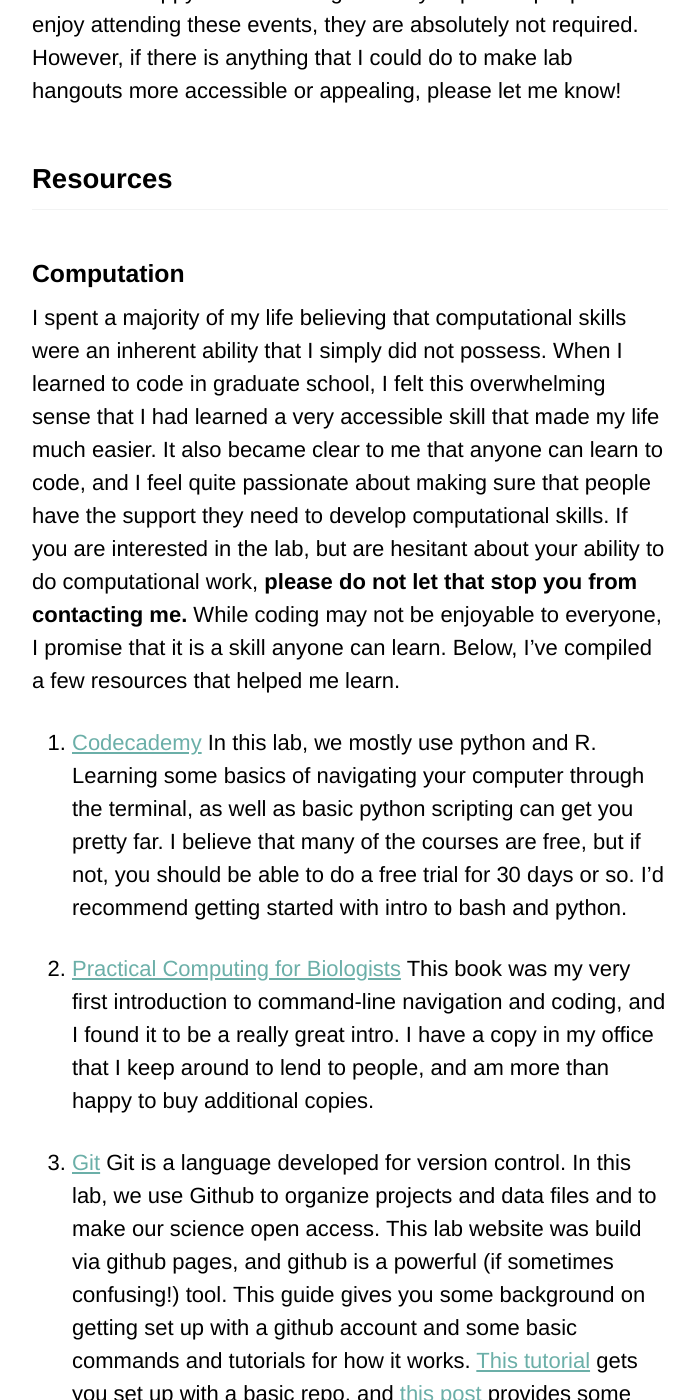
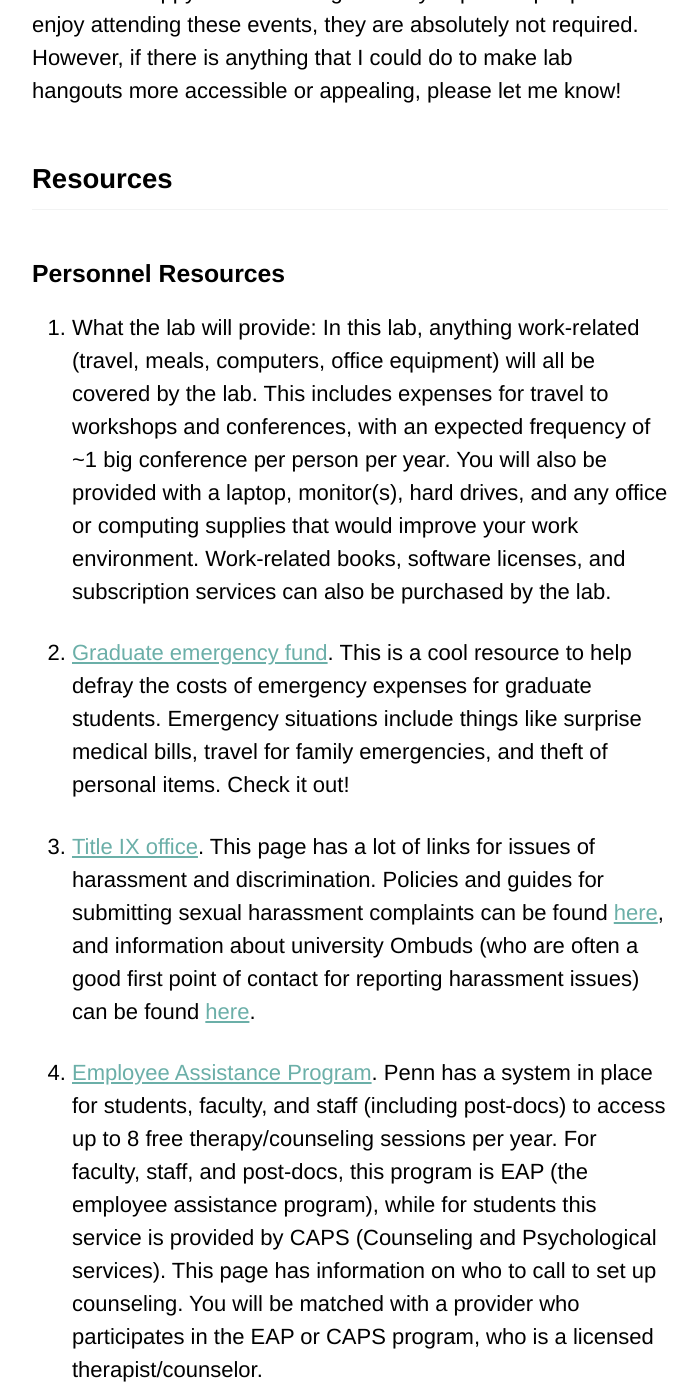
Before and after one commit to lmoncla/monclalab, a Jekyll site: the page built from _pages/handbook.md, in a window 1280 px wide and 1400 px high, scrolled down 6241 px. Shown: the whole window, without its empty margins (290-988 px from the left). Built offline with Jekyll 4.4.1, drawn with Linux system fonts in a browser that asks for light colours; cached includes are drawn as plain includes; a script that is not in the unit is left out; comment, search, counter and statistics services are not loaded.

Commit message:
adding in resources into the lab website

```diff
--- a/_pages/handbook.md
+++ b/_pages/handbook.md
@@ -39,6 +39,15 @@ Once our lab gets to a critical mass, we will have a once a week lab meeting. Th
 Occasionally, we will have social events with the lab, like lab dinners or happy hours. Although it is my hope that people would enjoy attending these events, they are absolutely not required. However, if there is anything that I could do to make lab hangouts more accessible or appealing, please let me know!
 
 ## Resources
+### Personnel Resources
+1. What the lab will provide: In this lab, anything work-related (travel, meals, computers, office equipment) will all be covered by the lab. This includes expenses for travel to workshops and conferences, with an expected frequency of ~1 big conference per person per year. You will also be provided with a laptop, monitor(s), hard drives, and any office or computing supplies that would improve your work environment. Work-related books, software licenses, and subscription services can also be purchased by the lab.
+
+2. [Graduate emergency fund](https://gsc.upenn.edu/grad-emergency-grant). This is a cool resource to help defray the costs of emergency expenses for graduate students. Emergency situations include things like surprise medical bills, travel for family emergencies, and theft of personal items. Check it out!
+
+3. [Title IX office](https://titleixoffice.upenn.edu/title-ix). This page has a lot of links for issues of harassment and discrimination. Policies and guides for submitting sexual harassment complaints can be found [here](https://titleixoffice.upenn.edu/), and information about university Ombuds (who are often a good first point of contact for reporting harassment issues) can be found [here](https://ombuds.upenn.edu/).
+
+4. [Employee Assistance Program](https://www.hr.upenn.edu/announcements/2019/09/11/penn-eap-and-898-help-support-resources-for-the-penn-community). Penn has a system in place for students, faculty, and staff (including post-docs) to access up to 8 free therapy/counseling sessions per year. For faculty, staff, and post-docs, this program is EAP (the employee assistance program), while for students this service is provided by CAPS (Counseling and Psychological services). This page has information on who to call to set up counseling. You will be matched with a provider who participates in the EAP or CAPS program, who is a licensed therapist/counselor.
+
 ### Computation
 I spent a majority of my life believing that computational skills were an inherent ability that I simply did not possess. When I learned to code in graduate school, I felt this overwhelming sense that I had learned a very accessible skill that made my life much easier. It also became clear to me that anyone can learn to code, and I feel quite passionate about making sure that people have the support they need to develop computational skills. If you are interested in the lab, but are hesitant about your ability to do computational work, __please do not let that stop you from contacting me.__ While coding may not be enjoyable to everyone, I promise that it is a skill anyone can learn. Below, I've compiled a few resources that helped me learn.
 
```
Also changed, not shown: _pages/outreach.md (+0 -1 lines).
